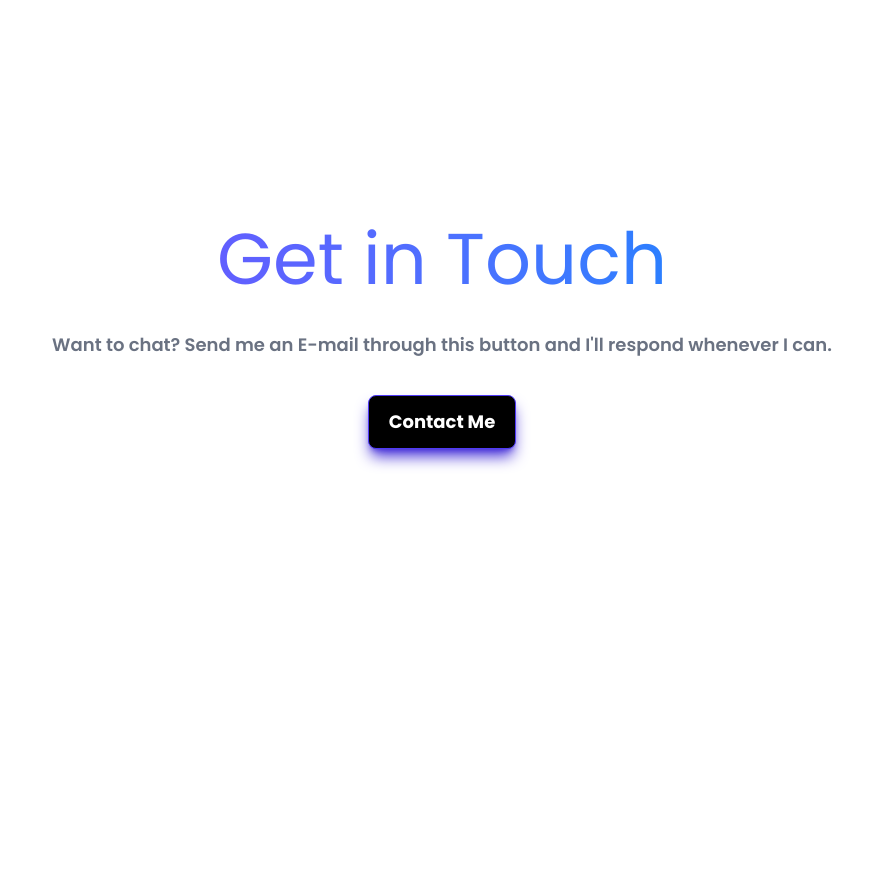
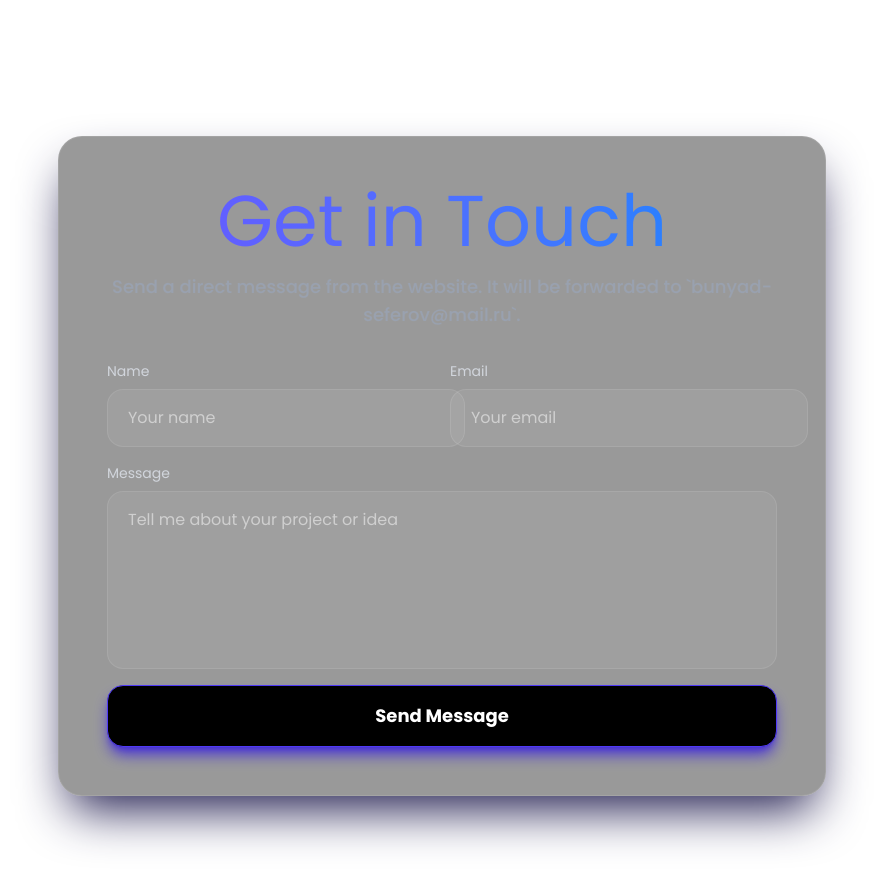
Before and after one commit to Bunyad85/my-portfolio, a React (Vite) app: page / in a window 1280 px wide. Shown: the part 1940-2816 px from the top of the page, without its empty margins (198-1081 px from the left). Before the commit the page ends 2556 px from the top, so only its background shows below. Built offline with nearby package versions, Linux system fonts and the light colour scheme; a web font is replaced by a local one.

Commit message:
update-2

```diff
--- a/src/components/Contact.jsx
+++ b/src/components/Contact.jsx
@@ -1,17 +1,168 @@
-import React from 'react'
+import React, { useState } from 'react'
+
+const initialForm = {
+    name: '',
+    email: '',
+    message: '',
+    company: '',
+}
 
 const Contact = () => {
+    const [formData, setFormData] = useState(initialForm)
+    const [status, setStatus] = useState({ type: '', message: '' })
+    const [isSubmitting, setIsSubmitting] = useState(false)
+
+    const handleChange = (event) => {
+        const { name, value } = event.target
+        setFormData((current) => ({
+            ...current,
+            [name]: value,
+        }))
+    }
+
+    const handleSubmit = async (event) => {
+        event.preventDefault()
+        setStatus({ type: '', message: '' })
+
+        if (formData.company.trim()) {
+            setStatus({
+                type: 'success',
+                message: 'Message sent successfully.',
+            })
+            setFormData(initialForm)
+            return
+        }
+
+        setIsSubmitting(true)
+
+        try {
+            const response = await fetch('https://formsubmit.co/ajax/bunyad-seferov@mail.ru', {
+                method: 'POST',
+                headers: {
+                    'Content-Type': 'application/json',
+                    Accept: 'application/json',
+                },
+                body: JSON.stringify({
+                    name: formData.name,
+                    email: formData.email,
+                    message: formData.message,
+                    company: formData.company,
+                    _subject: 'New portfolio contact message',
+                    _captcha: 'false',
+                    _template: 'table',
+                }),
+            })
+
+            const result = await response.json()
+
+            if (!response.ok || result.success !== 'true') {
+                throw new Error('Request failed')
+            }
+
+            setStatus({
+                type: 'success',
+                message: 'Message sent successfully. Check your inbox for the FormSubmit activation email if this is the first submission.',
+            })
+            setFormData(initialForm)
+        } catch (error) {
+            setStatus({
+                type: 'error',
+                message: 'Message could not be sent right now. Please try again shortly.',
+            })
+        } finally {
+            setIsSubmitting(false)
+        }
+    }
+
     return (
-        <div id='contact' className='flex min-h-[70vh] min-w-full items-center justify-center'>
-            <div className='flex flex-col items-center justify-center gap-3 space-y-6 p-14'>
-                <h1 className='text-center text-5xl md:text-7xl'>
-                    <span className='bg-gradient-to-r from-indigo-500 to-blue-500 bg-clip-text text-transparent'>Get in Touch</span></h1>
-                <p className='text-center text-lg font-semibold text-gray-500'>
-                    Want to chat? Send me an E-mail through this button and I'll respond whenever I can.
-                </p>
-                <a href='mailto:bunyad-seferov@mail.ru' className='text-nowrap rounded-lg border border-indigo-600 bg-black px-5 py-3 text-lg font-bold text-white shadow-lg shadow-indigo-700 transition-all duration-300 hover:-translate-y-2 hover:shadow-xl hover:shadow-indigo-600'>Contact Me</a>
+        <section id='contact' className='flex min-h-[70vh] w-full items-center justify-center px-4 py-20'>
+            <div className='flex w-full max-w-3xl flex-col gap-8 rounded-3xl border border-white/10 bg-black/40 p-8 text-white shadow-2xl shadow-indigo-950 backdrop-blur-sm md:p-12'>
+                <div className='space-y-4 text-center'>
+                    <h1 className='text-5xl md:text-7xl'>
+                        <span className='bg-gradient-to-r from-indigo-500 to-blue-500 bg-clip-text text-transparent'>Get in Touch</span>
+                    </h1>
+                    <p className='text-base font-medium text-gray-400 md:text-lg'>
+                        Send a direct message from the website. It will be forwarded to `bunyad-seferov@mail.ru`.
+                    </p>
+                </div>
+
+                <form onSubmit={handleSubmit} className='grid gap-4'>
+                    <div className='grid gap-4 md:grid-cols-2'>
+                        <label className='grid gap-2 text-sm text-gray-300'>
+                            Name
+                            <input
+                                type='text'
+                                name='name'
+                                value={formData.name}
+                                onChange={handleChange}
+                                placeholder='Your name'
+                                required
+                                autoComplete='name'
+                                className='rounded-2xl border border-white/10 bg-white/5 px-5 py-4 text-base text-white outline-none transition focus:border-indigo-500 focus:bg-white/10'
+                            />
+                        </label>
+                        <label className='grid gap-2 text-sm text-gray-300'>
+                            Email
+                            <input
+                                type='email'
+                                name='email'
+                                value={formData.email}
+                                onChange={handleChange}
+                                placeholder='Your email'
+                                required
+                                autoComplete='email'
+                                className='rounded-2xl border border-white/10 bg-white/5 px-5 py-4 text-base text-white outline-none transition focus:border-indigo-500 focus:bg-white/10'
+                            />
+                        </label>
+                    </div>
+
+                    <div className='hidden' aria-hidden='true'>
+                        <label className='grid gap-2 text-sm text-gray-300'>
+                            Company
+                            <input
+                                type='text'
+                                name='company'
+                                value={formData.company}
+                                onChange={handleChange}
+                                tabIndex='-1'
+                                autoComplete='off'
+                                className='rounded-2xl border border-white/10 bg-white/5 px-5 py-4 text-base text-white outline-none transition'
+                            />
+                        </label>
+                    </div>
+
+                    <label className='grid gap-2 text-sm text-gray-300'>
+                        Message
+                        <textarea
+                            name='message'
+                            value={formData.message}
+                            onChange={handleChange}
+                            placeholder='Tell me about your project or idea'
+                            required
+                            rows='6'
+                            className='resize-none rounded-2xl border border-white/10 bg-white/5 px-5 py-4 text-base text-white outline-none transition focus:border-indigo-500 focus:bg-white/10'
+                        />
+                    </label>
+
+                    <button
+                        type='submit'
+                        disabled={isSubmitting}
+                        className='rounded-2xl border border-indigo-600 bg-black px-5 py-4 text-lg font-bold text-white shadow-lg shadow-indigo-700 transition-all duration-300 hover:-translate-y-1 hover:shadow-xl hover:shadow-indigo-600 disabled:cursor-not-allowed disabled:opacity-60 disabled:hover:translate-y-0'
+                    >
+                        {isSubmitting ? 'Sending...' : 'Send Message'}
+                    </button>
+                </form>
+
+                {status.message && (
+                    <p className={`rounded-2xl border px-4 py-3 text-sm md:text-base ${status.type === 'success'
+                        ? 'border-green-500/30 bg-green-500/10 text-green-300'
+                        : 'border-red-500/30 bg-red-500/10 text-red-300'
+                        }`}>
+                        {status.message}
+                    </p>
+                )}
             </div>
-        </div>
+        </section>
     )
 }
 
--- a/src/components/Hero.jsx
+++ b/src/components/Hero.jsx
@@ -37,13 +37,7 @@ const Hero = () => {
                     </button>
 
                     {isOpen && (
-                        <p className="md:text-base text-pretty text-sm text-gray-400 leading-relaxed">Salam, mən Bunyad – texnologiyaya həvəsi olan və daim öyrənməyə çalışan bir full-stack veb proqramçıyam. Veb tətbiqlər yaratmaq mənim üçün sadəcə iş deyil, həm də bir yaradıcılıq formasıdır. İstifadəçi təcrübəsini ön planda tutan, funksional və təmiz kodlu layihələr hazırlamaqdan zövq alıram.
-
-                            İşlərimdə əsasən React,TypeScript,Node.js və Express istifadə edirəm. Məlumatların idarəsi və saxlanmasında isə MongoDB ilə rahat və effektiv həllər tətbiq edirəm. Bu texnologiyalar vasitəsilə həm müasir dizayna sahib, həm də performanslı sistemlər hazırlamaq mümkündür.
-
-                            Frontend və backend sahələrində işləmək mənə geniş baxış bucağı qazandırıb və hər iki tərəfin necə harmoniya içində işlədiyini dərindən anlamağa imkan verib. Layihələrdə məsuliyyəti üzərimə götürməkdən və çətinliklər qarşısında daha güclü olmağı öyrənmişəm.
-
-                            Hədəfim – biliklərimi real layihələrdə tətbiq etmək, daha böyük komandaların bir parçası olmaq və gələcəkdə öz texnoloji məhsullarımı yaratmaqdır.</p>
+                        <p className="md:text-base text-pretty text-sm text-gray-400 leading-relaxed">Frontend proqramci olaraq React ve TypeScript ile muasir ve istifadeci dostu interfeysler hazirlayiram. Responsive dizayn, performans ve temiz kod prinsiplerine onem verirem. Meqsedim biliklerimi real layihelerde tetbiq ederek daha da inkisaf etdirmekdir.</p>
                     )}
 
 
--- a/src/components/Projects.jsx
+++ b/src/components/Projects.jsx
@@ -3,6 +3,12 @@ import { motion } from "motion/react";
 import { FaTachometerAlt, FaCar } from "react-icons/fa";
 
 const projects = [
+    {
+        title: "Car-Site-Task",
+        description: "A responsive car website built with React, allowing users to browse and explore different vehicles.",
+        image: <FaCar className="text-6xl text-yellow-500" />,
+        link: "https://car-site-task.netlify.app/"
+    },
     {
         title: "Dashboard",
         description: "Interactive admin dashboard built with React, Tailwind CSS, and Chart.js for data visualization.",
@@ -14,13 +20,8 @@ const projects = [
         description: "A responsive car listing website where users can browse, search, and filter car ads.",
         image: <FaCar className="text-6xl text-green-500" />,
         link: "https://carzonefreetest.netlify.app/"
-    },
-    {
-        title: "Blog Platform",
-        description: "A simple blog platform with authentication and CRUD operations using Node.js and MongoDB.",
-        image: "/project3.png",
-        link: "https://github.com/Bunyad85/blog-platform"
     }
+
 ];
 
 const Projects = () => {
--- a/src/index.css
+++ b/src/index.css
@@ -5,12 +5,19 @@
   scroll-behavior: smooth;
 }
 
+#home,
+#tech,
+#projects,
+#contact {
+  scroll-margin-top: 120px;
+}
+
 ::-webkit-scrollbar {
   width: 20px;
 }
 
 ::-webkit-scrollbar-track {
-  background: rgba(0, 0, 0, 0.9, );
+  background: rgba(0, 0, 0, 0.9);
 }
 
 ::-webkit-scrollbar-thumb {
```
Also changed, not shown: src/components/Navbar.jsx (+8 -4 lines).
